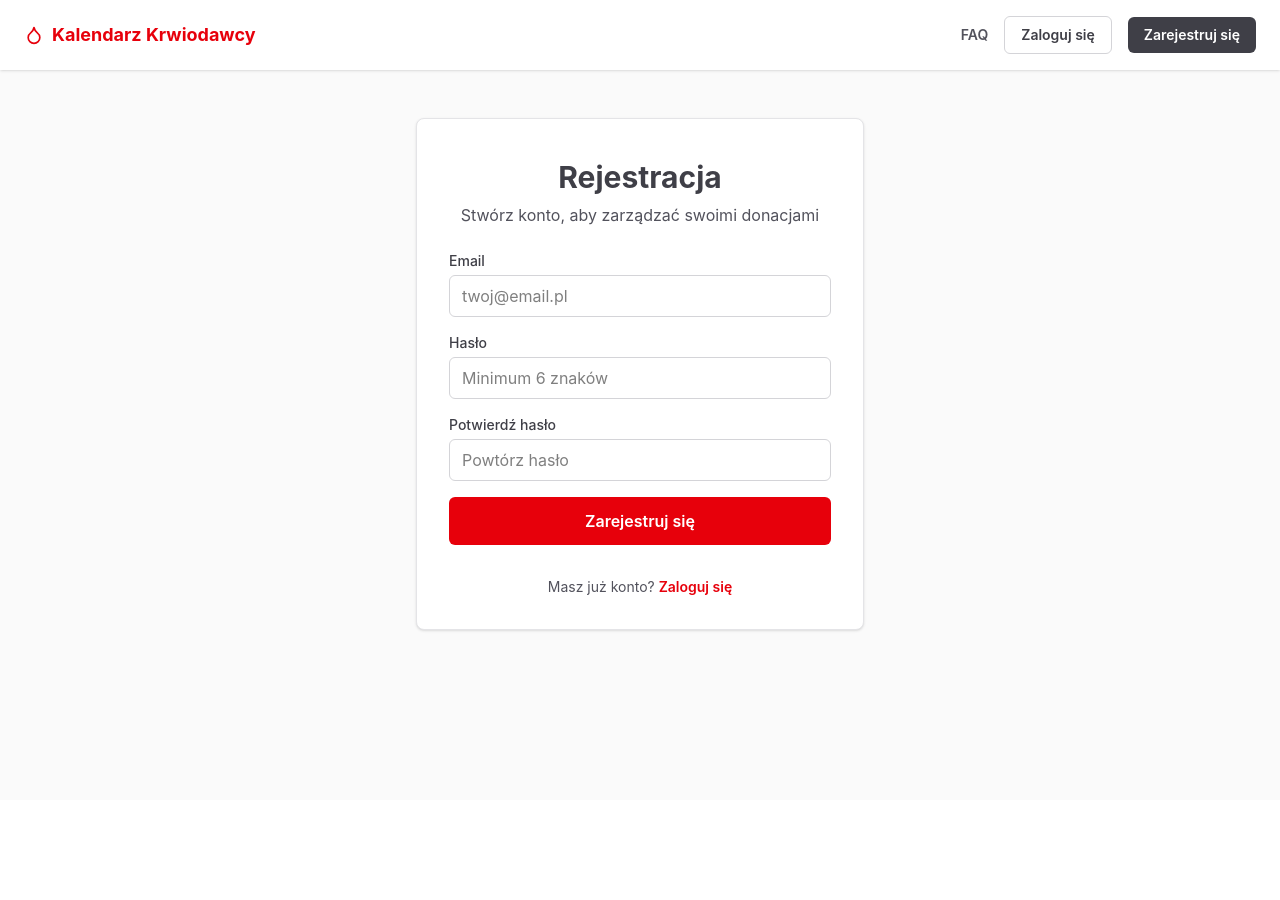
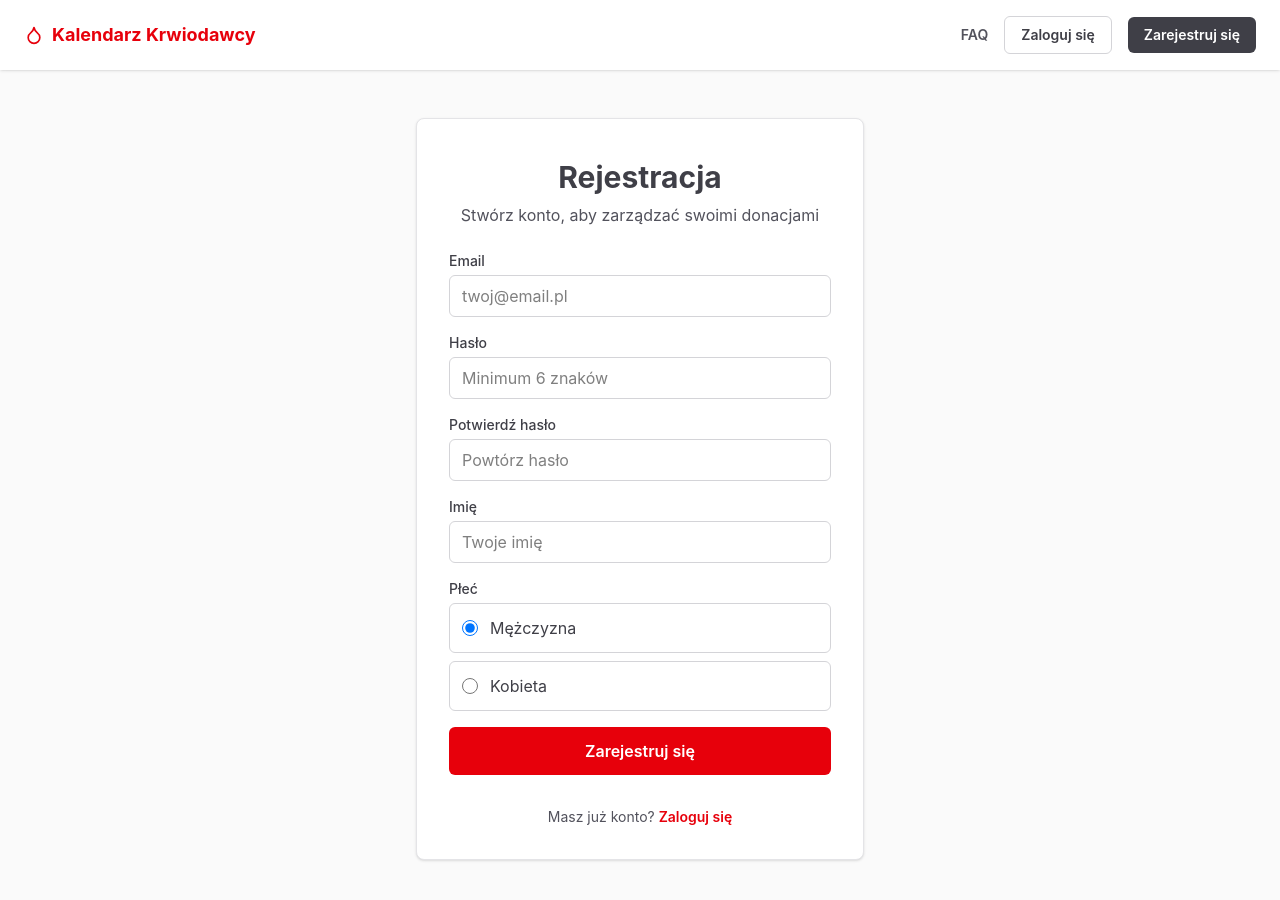
Before and after one commit to JuncProgramming/kalendarz-krwiodawcy, a React (Vite) app: page /register in a window 1280 px wide. Shown: the top 900 px of the page. Before the commit the page ends 800 px from the top, so only its background shows below. Built offline with nearby package versions, Linux system fonts and the light colour scheme; no server answers.

Commit message:
Add name and gender fields in the register form

```diff
--- a/src/routes/register/index.tsx
+++ b/src/routes/register/index.tsx
@@ -12,6 +12,8 @@ function RegisterPage() {
   const [email, setEmail] = useState('');
   const [password, setPassword] = useState('');
   const [confirmPassword, setConfirmPassword] = useState('');
+  const [firstName, setFirstName] = useState('');
+  const [gender, setGender] = useState('male');
   const [error, setError] = useState('');
   const [loading, setLoading] = useState(false);
   const { signUp, user, loading: authLoading } = useAuth();
@@ -46,7 +48,7 @@ function RegisterPage() {
 
     setLoading(true);
 
-    const { error } = await signUp(email, password);
+    const { error } = await signUp(email, password, firstName, gender);
 
     if (error) {
       setError(error.message);
@@ -119,6 +121,53 @@ function RegisterPage() {
           />
         </div>
 
+        <div>
+          <label
+            htmlFor="firstName"
+            className="block text-sm font-medium text-zinc-700 mb-1">
+            Imię
+          </label>
+          <input
+            type="text"
+            id="firstName"
+            required
+            value={firstName}
+            onChange={(e) => setFirstName(e.target.value)}
+            className="w-full px-3 py-2 border border-zinc-300 rounded-md focus:outline-none focus:ring-2 focus:ring-red-500 focus:border-transparent"
+            placeholder="Twoje imię"
+          />
+        </div>
+
+        <div>
+          <label className="block text-sm font-medium text-zinc-700 mb-1">
+            Płeć
+          </label>
+          <div className="space-y-2">
+            <label className="flex items-center p-3 border border-zinc-300 rounded-md cursor-pointer hover:bg-zinc-50 transition-colors">
+              <input
+                type="radio"
+                name="gender"
+                value="male"
+                checked={gender === 'male'}
+                onChange={(e) => setGender(e.target.value)}
+                className="w-4 h-4 text-red-600 focus:ring-red-500"
+              />
+              <span className="ml-3 text-zinc-700">Mężczyzna</span>
+            </label>
+            <label className="flex items-center p-3 border border-zinc-300 rounded-md cursor-pointer hover:bg-zinc-50 transition-colors">
+              <input
+                type="radio"
+                name="gender"
+                value="female"
+                checked={gender === 'female'}
+                onChange={(e) => setGender(e.target.value)}
+                className="w-4 h-4 text-red-600 focus:ring-red-500"
+              />
+              <span className="ml-3 text-zinc-700">Kobieta</span>
+            </label>
+          </div>
+        </div>
+
         {error && (
           <div className="bg-red-50 text-red-600 px-4 py-3 rounded-md text-sm flex items-center gap-2">
             <CircleAlert className="size-5 shrink-0" />
```
